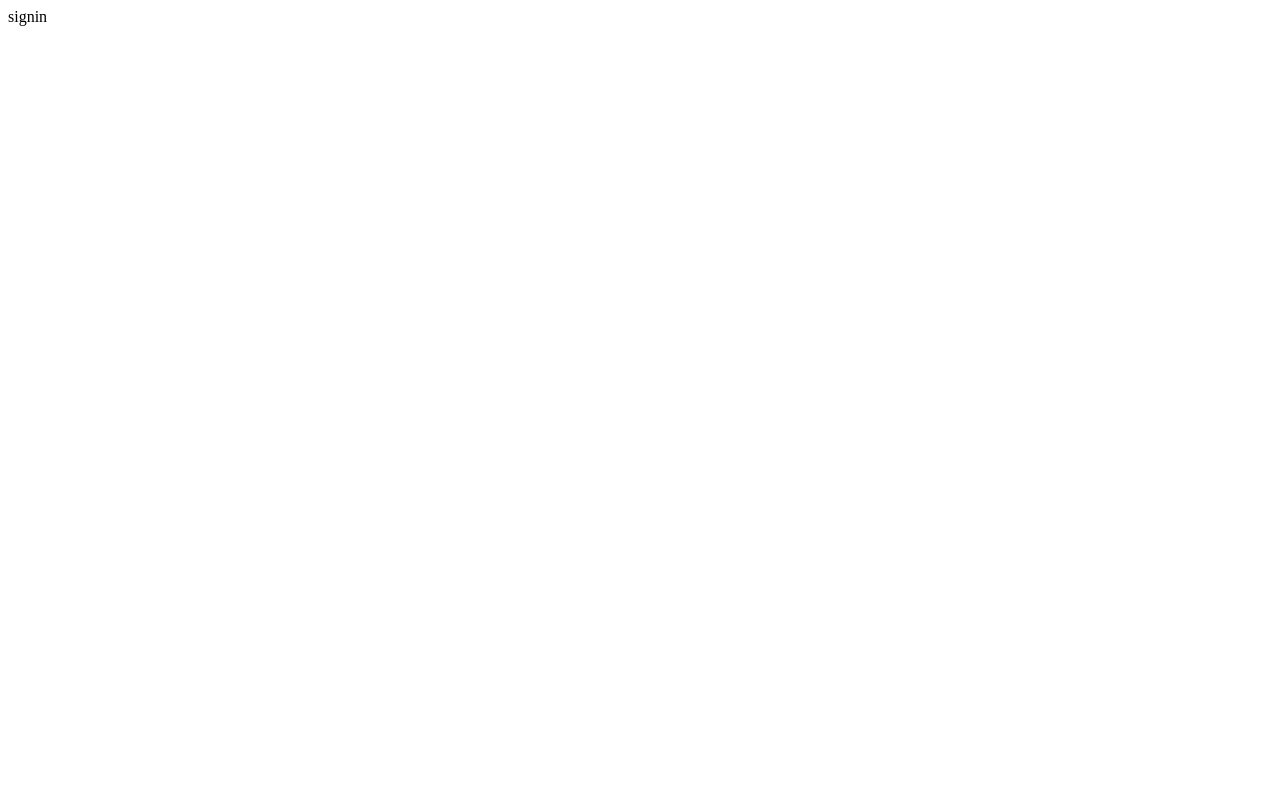
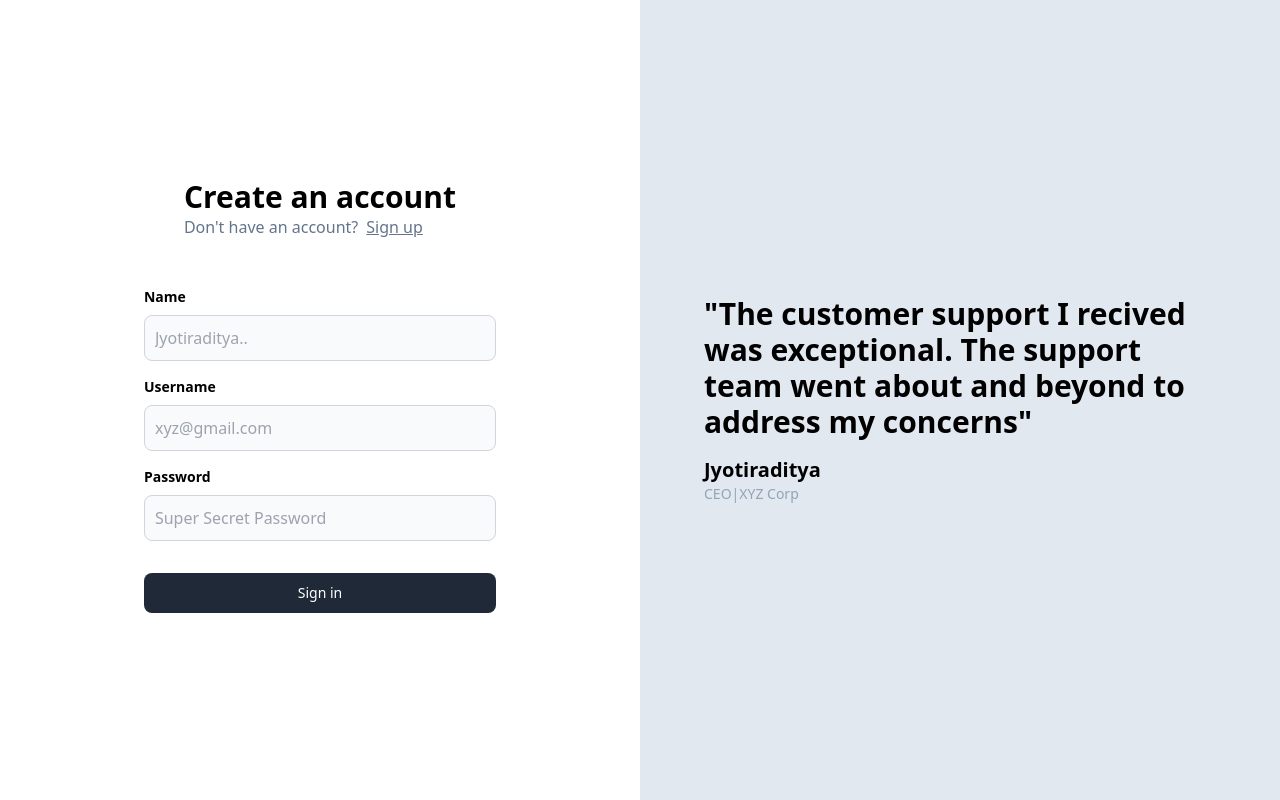
Before and after one commit to spidey0p/medium_blog, a React (Vite) app in the folder frontend/: page /signin in a window 1280 px wide. Built offline with nearby package versions, Linux system fonts and the light colour scheme.

Commit message:
Login page with authentication

```diff
--- a/frontend/src/App.tsx
+++ b/frontend/src/App.tsx
@@ -2,6 +2,7 @@ import { BrowserRouter, Route, Routes } from 'react-router-dom'
 import { Signup } from './pages/Signup'
 import { Signin } from './pages/Signin'
 import { Blog } from './pages/Blog'
+import './App.css'
 
 function App() {
 
--- /dev/null
+++ b/frontend/src/components/Auth.tsx
@@ -0,0 +1,66 @@
+import { SignupInput } from "@jyotiraditya_2/medium-common"
+import { ChangeEvent, useState } from "react"
+import { Link } from "react-router-dom"
+
+export const Auth = ({ type }: { type: "signup" | "signin" }) => {
+    const [postInputes, setPostInputes] = useState<SignupInput>({
+        name: "",
+        username: "",
+        password: "",
+    })
+
+    return <div className="h-screen flex-col flex justify-center">
+        <div className="flex justify-center">
+            <div>
+                <div className="px-10">
+                    <div className="text-3xl font-extrabold">
+                        Create an account
+                    </div>
+                    <div className="text-slate-500">
+                        {type === "signin" ? "Don't have an account?" : "Already have an account?"}
+                        <Link className="pl-2 underline" to={type === "signin" ? "/signup" : "/signin"}>
+                            {type === "signin" ? "Sign up" : "Sign in"}
+                        </Link>
+                    </div>
+                </div>
+                <div className="pt-8">
+                    <LabelledInput label="Name" placeholder="Jyotiraditya.." onChange={(e) => {
+                        setPostInputes({
+                            ...postInputes,
+                            name: e.target.value,   //override the name field in postInputes
+                        })
+                    }} />
+                    <LabelledInput label="Username" placeholder="xyz@gmail.com" onChange={(e) => {
+                        setPostInputes({
+                            ...postInputes,
+                            name: e.target.value,
+                        })
+                    }} />
+                    <LabelledInput label="Password" type={"password"} placeholder="Super Secret Password" onChange={(e) => {
+                        setPostInputes({
+                            ...postInputes,
+                            name: e.target.value,
+                        })
+                    }} />
+                    <button type="button" className="mt-8 w-full text-white bg-gray-800 hover:bg-gray-900 focus:outline-none focus:ring-4 focus:ring-gray-300 font-medium rounded-lg text-sm px-5 py-2.5 me-2 mb-2 dark:bg-gray-800 dark:hover:bg-gray-700 dark:focus:ring-gray-700 dark:border-gray-700">{type === "signup" ? "Sign up" : "Sign in"}</button>
+
+                </div>
+            </div>
+        </div>
+    </div>
+}
+
+interface LabelledInputType {
+    label: string;
+    placeholder: string;
+    onChange: (e: ChangeEvent<HTMLInputElement>) => void;
+    type?: string;
+}
+
+function LabelledInput({ label, placeholder, onChange, type }: LabelledInputType) {
+    return <div>
+        <label className="block mb-2 text-sm font-semibold text-black pt-4">{label}</label>
+        <input onChange={onChange} type={type || "text"} id="first_name" className="bg-gray-50 border border-gray-300 text-gray-900 text-lsm rounded-lg focus:ring-blue-500 focus:border-blue-500 block w-full p-2.5" placeholder={placeholder} required />
+
+    </div>
+}
--- /dev/null
+++ b/frontend/src/components/Quote.tsx
@@ -0,0 +1,19 @@
+
+export const Quote = () => {
+    return <div className="bg-slate-200 h-screen flex justify-center flex-col">
+        <div className="flex justify-center">
+            <div className="max-w-lg">
+                <div className="text-3xl font-bold">
+                    "The customer support I recived was exceptional. The support team went about and beyond to
+                    address my concerns"
+                </div>
+                <div className="max-w-md text-xl font-semibold text-left mt-4">
+                    Jyotiraditya
+                </div>
+                <div className="max-w-md text-sm font-light text-slate-400">
+                    CEO|XYZ Corp
+                </div>
+            </div>
+        </div>
+    </div>
+}
--- a/frontend/src/index.css
+++ b/frontend/src/index.css
@@ -0,0 +1,3 @@
+@tailwind base;
+@tailwind components;
+@tailwind utilities;
--- a/frontend/src/pages/Signin.tsx
+++ b/frontend/src/pages/Signin.tsx
@@ -1,6 +1,15 @@
+import { Auth } from "../components/Auth"
+import { Quote } from "../components/Quote"
 
 export const Signin = () => {
     return <div>
-        signin
+        <div className="grid grid-cols-2">
+            <div>
+                <Auth type="signin" />
+            </div>
+            <div className="invisible md:visible">
+                <Quote />
+            </div>
+        </div>
     </div>
 }
--- a/frontend/src/pages/Signup.tsx
+++ b/frontend/src/pages/Signup.tsx
@@ -1,6 +1,15 @@
+import { Auth } from "../components/Auth"
+import { Quote } from "../components/Quote"
 
 export const Signup = () => {
     return <div>
-        signup
+        <div className="grid grid-cols-2">
+            <div>
+                <Auth type="signup" />
+            </div>
+            <div className="invisible md:visible">
+                <Quote />
+            </div>
+        </div>
     </div>
 }
```
